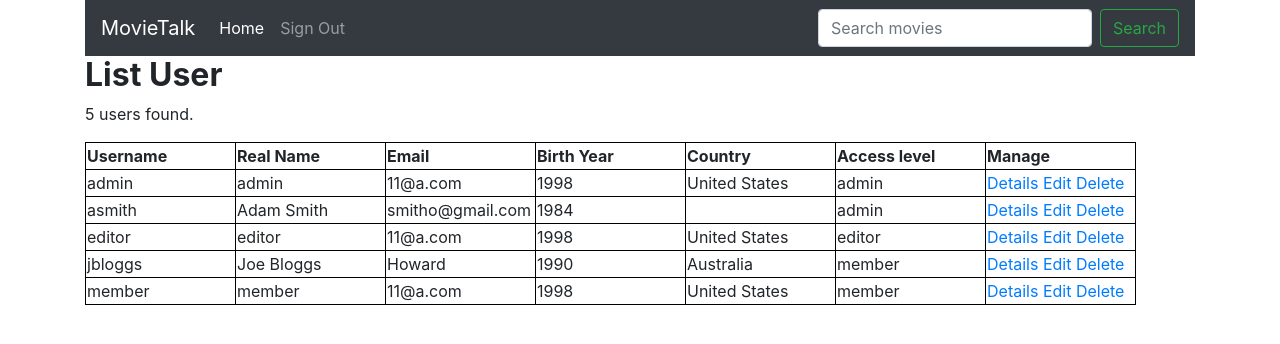
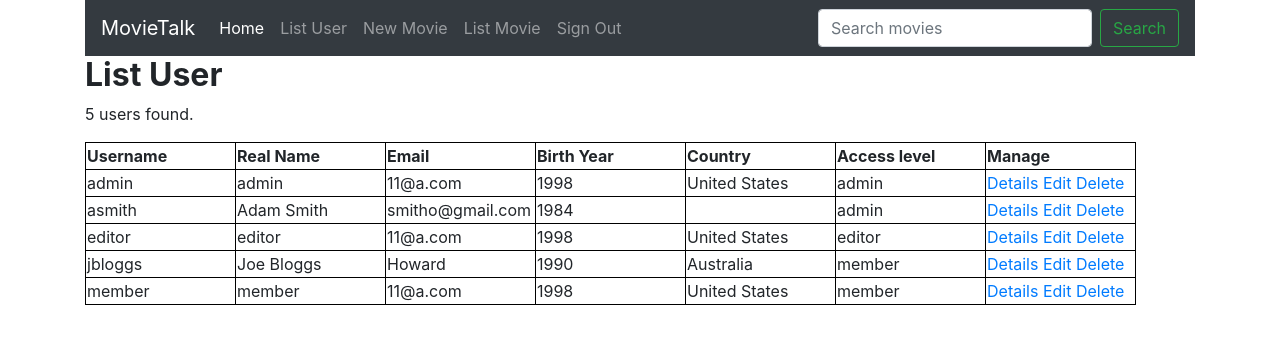
Before and after one commit to last72/csg2431at1st, a PHP site: page /php/listUsers.php in a window 1280 px wide. Shown: the top 344 px of the page. Run offline with PHP 8.4, Linux system fonts and the light colour scheme; a user stored in the database is signed in; data comes from the database, SQL or seed files in the repository.

Commit message:
put usermanu on nav bar

```diff
--- a/php/navigationbar.php
+++ b/php/navigationbar.php
@@ -12,20 +12,31 @@
 <li class="nav-item active">
 <a class="nav-link" href="../index.php">Home <span class="sr-only">(current)</span></a>
 </li>
-    <!-- <li class="nav-item dropdown">
-<a class="nav-link dropdown-toggle" href="#" id="navbarDropdown" role="button" data-toggle="dropdown" aria-haspopup="true" aria-expanded="false">
-    [dev purpose]
-</a>
-<div class="dropdown-menu" aria-labelledby="navbarDropdown">
-    <a class="dropdown-item" href="php/registration.php">New User</a>
-<a class="dropdown-item" href="php/listUsers.php">List User</a>
-<a class="dropdown-item" href="php/editUser.php">Edit User</a>
-<div class="dropdown-divider"></div>
-        <a class="dropdown-item" href="php/newmovieregi.php">New Movie</a>
-        <a class="dropdown-item" href="php/listMovies.php">List Movie</a>
-<a class="dropdown-item" href="php/editMovie.php">Edit Movie</a>
-        </div>
-</li> -->
+
+
+<?php
+if ( $_SESSION['level'] == 'admin' )
+{
+	echo '<li class="nav-item"><a class="nav-link" href="listUsers.php">List User</a></li><br />';
+	echo '<li class="nav-item"><a class="nav-link" href="newmovieregi.php">New Movie</a></li><br />';
+}
+
+if ( $_SESSION['level'] == 'editor' )
+{
+	echo '<li class="nav-item"><a class="nav-link" href="newmovieregi.php">New Movie</a></li><br />';
+}
+
+?>
+	<a class="nav-link" href="listMovies.php">List Movie</a>
+<?php
+if ( $_SESSION['level'] == 'member' )
+{
+	echo '<li class="nav-item"><a class="nav-link" href="editUser.php?edit_id='.$_SESSION['uname'].'">Edit Profile</a></li><br />';
+	echo '<li class="nav-item"><a class="nav-link" href="userDetails.php?username='.$_SESSION['uname'].'">View Profile</a></li><br />';
+}
+?>
+
+
 
 	<?php
 	//If the "uname" session variable is not set or is empty, redirect to login page
```
